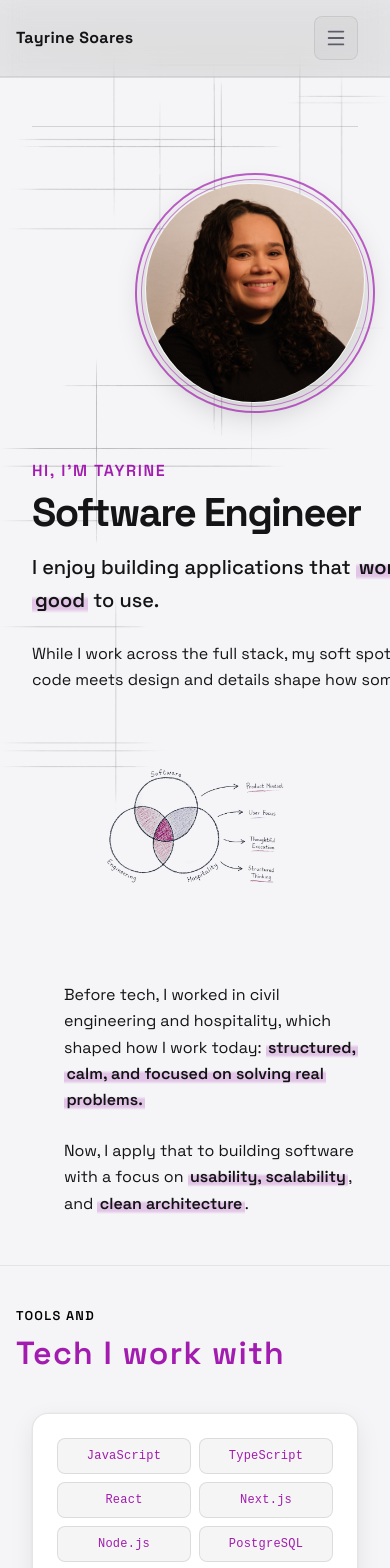
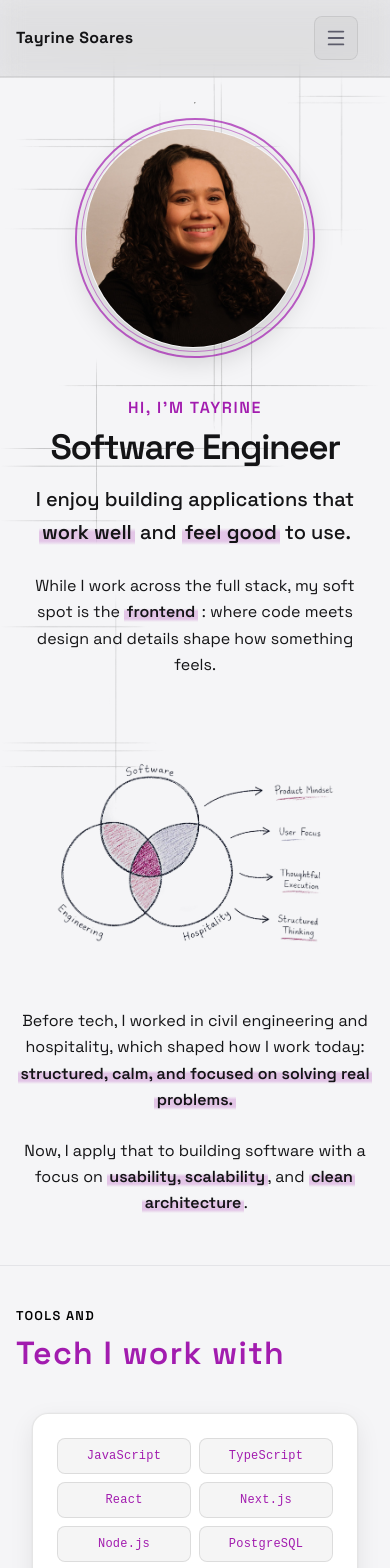
Before and after one commit to TayrineSoares/tayrine-portfolio, a React (Vite) app: page / in a window 390 px wide. Shown: the top 1568 px of the page. Built offline with nearby package versions, Linux system fonts and the light colour scheme.

Commit message:
improve styling of hero section, adjust margins on mobile

```diff
--- a/src/styles/Hero.css
+++ b/src/styles/Hero.css
@@ -36,7 +36,7 @@ section {
 
 .hero-text-left {
   flex: 1 1 auto;
-  min-width: 550px;
+  min-width: 0;
 }
 .intro {
   font-size: clamp(1rem, 2vw, 1.35rem);
@@ -48,8 +48,21 @@ section {
 }
 
 .hero-name {
-  font-size: clamp(2.5rem, 6vw, 4rem);
-  font-weight: 800;
+
+  /*
+    clamp(MIN, PREFERRED, MAX)
+
+    MIN → the smallest size allowed
+    PREFERRED → responsive scaling based on viewport width
+    MAX → the largest size allowed
+
+    - on small screens → font won't go below 2.2rem
+    - on medium screens → font scales with 5vw
+    - on large screens → font won't grow past 3.5rem
+  */
+
+  font-size: clamp(2.2rem, 5vw, 3.5rem);
+  font-weight: 600;
   line-height: 1.1;
   letter-spacing: -0.04em;
   margin-bottom: var(--space-4);
@@ -92,7 +105,7 @@ section {
   display: flex;
   align-items: flex-start;
   margin-top: 40px;
-  margin-left: 120px;
+  margin-left: clamp(1rem, 6vw, 120px);
 }
 
 .hero-image img {
@@ -126,15 +139,6 @@ section {
   transform: rotate(3deg);
 }
 
-/* =========================
-   DIVIDER
-========================= */
-.hero-divider {
-  border: none;
-  border-top: 0.5px solid color-mix(in srgb, var(--fg) 15%, transparent);
-  margin: var(--space-6) 0;
-  width: 100%;
-}
 
 /* =========================
    BOTTOM ROW: VENN + TEXT
@@ -184,38 +188,58 @@ section {
 }
 
 /* =========================
-   RESPONSIVE
+   MOBILE
 ========================= */
 @media (max-width: 768px) {
+  section {
+    padding-inline: var(--space-4);
+  }
+
   #hero {
     padding-top: var(--space-6);
   }
 
-  .hero-container {
-    padding-left: var(--space-4);
-    padding-right: var(--space-4);
+
+  /* TOP SECTION */
+   .hero-text {
+    flex-direction: column-reverse;
+    align-items: center;
+    text-align: center;
+    gap: var(--space-6);
   }
 
-  .hero-text {
-    flex-direction: column-reverse;
-  }
 
+
+  /* IMAGE */
   .hero-image {
     align-self: center;
     margin-top: 0;
     margin-bottom: var(--space-6);
+    margin-left: 0px;
   }
 
   .hero-image img {
-    width: 220px;
+    width: min(220px, 60vw);
   }
 
   .hero-venn-row {
     flex-direction: column;
+
   }
 
   .hero-venn {
-    width: 200px;
+    width: min(320px, 80vw);
     margin: 0 auto;
   }
+
+  .hero-venn-text {
+    margin: 0 auto;
+    text-align: center;
+
+  }
+
+  .hero-subheading,
+  .hero-description {
+    max-width: 38ch;
+  }
 }
--- a/src/styles/global.css
+++ b/src/styles/global.css
@@ -1,6 +1,5 @@
 /* ============================================
    GLOBAL STYLES —
-   - Magenta accent, glassmorphism, subtle glow
 ============================================ */
 
 
@@ -80,7 +79,7 @@ html::before {
   background-image: url('/bg10.png');
   background-size: 1240px;
   background-repeat: repeat;
-  opacity: 0.5;
+  opacity: 0.4;
   z-index: -1;
   pointer-events: none;
   mask-image: linear-gradient(
```
